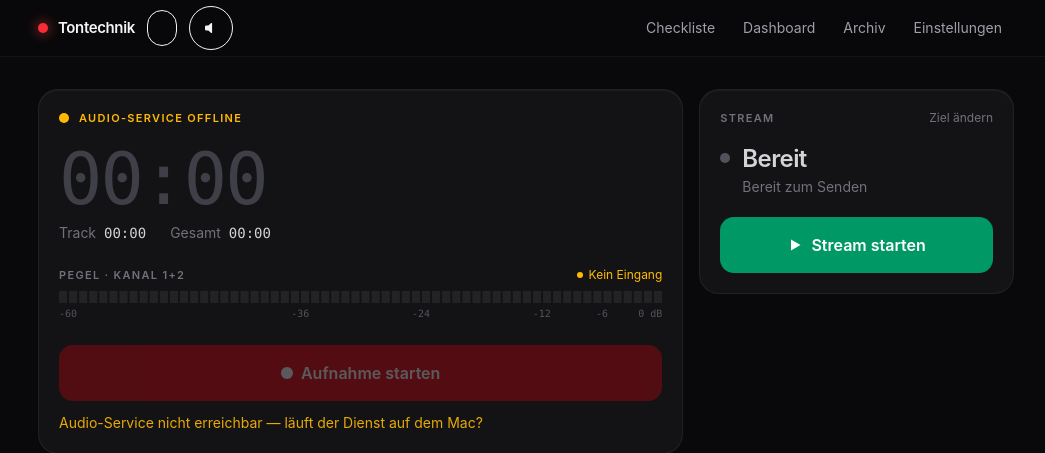
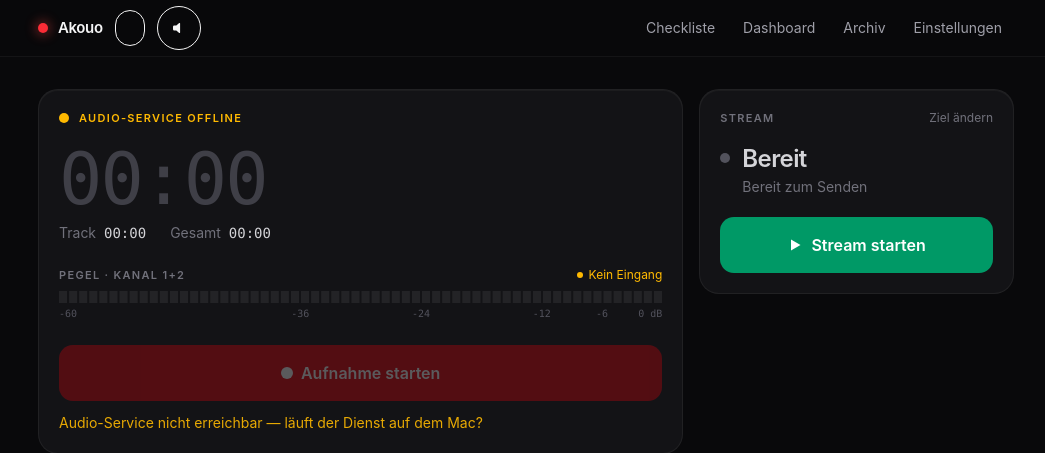
Before and after one commit to r1marcus/Akouo, a Python web app: template api/templates/dashboard.html in a window 1280 px wide. Shown: the top 453 px of the page, without its empty margins (114-1159 px from the left). Run offline with Jinja, Linux system fonts and the light colour scheme; the template is opened without the code that fills it, so the values that code supplies are empty; style sheets or scripts are compiled from the project's sources.

Commit message:
docs(readme): Bilder der Oberflaeche, und die Oberflaeche heisst jetzt Akouo
Das README beschrieb ein Dashboard, das niemand sehen konnte. Jetzt drei
Ansichten: die laufende Anlage vor einem Gottesdienst, die Gottesdienst-Auswahl
mit ihren Kacheln und die Einstellungsseite.

Aufgenommen wurden sie bewusst in Tablet-Breite — so sitzt das Geraet neben dem
Pult, und so ist die Oberflaeche gebaut. Das Dashboard-Bild stammt aus der
laufenden Anlage, aber nur aus dem oberen Teil: Stream-Ziel und Live-Transkript
bleiben draussen, das eine traegt eine interne Adresse, das andere woertliche Rede
aus einem echten Gottesdienst. Die beiden anderen Bilder kommen aus einer
Demo-Instanz mit leerer Datenbank auf einem eigenen Port, die den Audio-Dienst
bewusst nicht erreicht — ein zweiter Prozess, der die Erkennungskonfiguration
zum laufenden Dienst schiebt, waere genau der Unfall, vor dem das Makefile warnt.

Dabei fiel auf: die Oberflaeche hiess durchgehend weiter "Tontechnik" — in der
Kopfzeile, im Seitentitel und im Namen der Home-Bildschirm-App. Ein Repository
namens Akouo mit Bildern eines Dashboards namens Tontechnik waere eine seltsame
Visitenkarte. Dazu die Dienst-Titel beider FastAPI-Anwendungen.

Nicht umbenannt: der Stream-Name, den Hoerer im Player sehen. Der steht seit dem
ersten Stream in ihren Playern, und eine Projektumbenennung ist kein Grund, ihn
dort zu aendern. Er ist jetzt ueber STREAM_NAME einstellbar, Voreinstellung
unveraendert.

Co-Authored-By: Claude Opus 5 <noreply@anthropic.com>

```diff
--- a/api/main.py
+++ b/api/main.py
@@ -34,7 +34,7 @@ async def lifespan(app: FastAPI):
     sync.cancel()
 
 
-app = FastAPI(title="Tontechnik API", version="1.0.0", lifespan=lifespan)
+app = FastAPI(title="Akouo API", version="1.0.0", lifespan=lifespan)
 
 app.mount("/static", StaticFiles(directory=str(BASE_DIR / "static")), name="static")
 
--- a/api/templates/base.html
+++ b/api/templates/base.html
@@ -8,11 +8,11 @@
     <meta name="apple-mobile-web-app-capable" content="yes">
     <meta name="mobile-web-app-capable" content="yes">
     <meta name="apple-mobile-web-app-status-bar-style" content="black-translucent">
-    <meta name="apple-mobile-web-app-title" content="Tontechnik">
+    <meta name="apple-mobile-web-app-title" content="Akouo">
     <link rel="apple-touch-icon" href="{{ static_url('icon-180.png') }}">
     <link rel="icon" type="image/png" href="{{ static_url('icon-180.png') }}">
     <link rel="manifest" href="{{ static_url('manifest.json') }}">
-    <title>Tontechnik</title>
+    <title>Akouo</title>
     <link rel="stylesheet" href="{{ static_url('app.css') }}">
     <script>
     window.SERVICE_TYPES = {{ service_types | tojson }};
@@ -193,7 +193,7 @@
         <div class="max-w-5xl mx-auto px-4 sm:px-6 py-2 sm:py-0 sm:h-14 flex flex-wrap sm:flex-nowrap items-center gap-x-3 gap-y-2">
             <a href="/" class="flex items-center gap-2.5 shrink-0">
                 <span class="w-2.5 h-2.5 rounded-full bg-red-500 shadow-[0_0_12px_2px_rgba(239,68,68,0.45)]"></span>
-                <span class="hidden sm:inline text-[15px] font-semibold tracking-tight">Tontechnik</span>
+                <span class="hidden sm:inline text-[15px] font-semibold tracking-tight">Akouo</span>
             </a>
 
             <!-- Current service — tap to change -->
--- a/audio-service/main.py
+++ b/audio-service/main.py
@@ -42,7 +42,7 @@ async def lifespan(app: FastAPI):
     continuous_recorder.close_input()
 
 
-app = FastAPI(title="Tontechnik Audio Service", version="2.0.0", lifespan=lifespan)
+app = FastAPI(title="Akouo Audio-Dienst", version="2.0.0", lifespan=lifespan)
 recorder = Recorder()                       # legacy
 continuous_recorder = ContinuousRecorder()  # Phase 4
 stream_adapter = StreamAdapter()            # Phase 4
```
Also changed, not shown: audio-service/streamer.py (+11 -1 lines), README.md, 3 other files.
